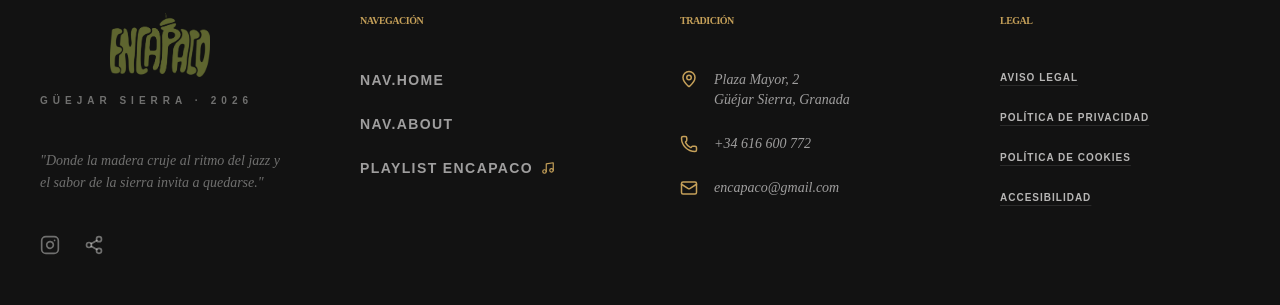
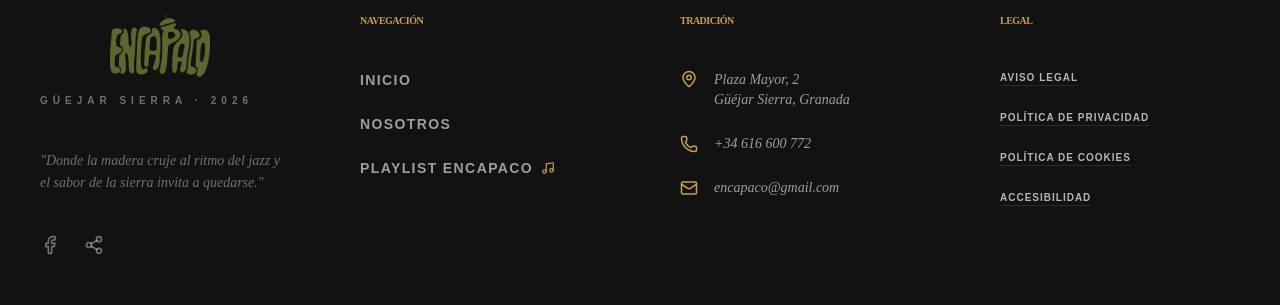
Before and after one commit to klarx94-Architect/encapaco-menu-premium, a React (Vite) app: page /llegar in a window 1280 px wide. Shown: the part 1671-1976 px from the top of the page. Built offline with nearby package versions, Linux system fonts and the light colour scheme.

Commit message:
fix: eliminar categoría Tés duplicada en Menu, Facebook en footer, nav links corregidos

```diff
--- a/src/components/layout/Footer.jsx
+++ b/src/components/layout/Footer.jsx
@@ -1,4 +1,4 @@
-import { Instagram, Share2, MapPin, Phone, Mail, Music } from 'lucide-react';
+import { Facebook, Share2, MapPin, Phone, Mail, Music } from 'lucide-react';
 import { Link } from 'react-router-dom';
 import { useLanguage } from '../../context/LanguageContext';
 
@@ -24,7 +24,15 @@ export default function Footer() {
                {t('footer.tagline')}
             </p>
             <div className="flex gap-6 items-center">
-               <a href="#" className="text-pearl-white/40 hover:text-sierra-gold transition-colors"><Instagram size={20} /></a>
+               <a
+                 href="https://www.facebook.com/profile.php?id=100041610806468"
+                 target="_blank"
+                 rel="noopener noreferrer"
+                 aria-label="Facebook de ENCAPACO"
+                 className="text-pearl-white/40 hover:text-sierra-gold transition-colors"
+               >
+                 <Facebook size={20} />
+               </a>
                <a href="#" className="text-pearl-white/40 hover:text-sierra-gold transition-colors"><Share2 size={20} /></a>
             </div>
           </div>
@@ -33,8 +41,12 @@ export default function Footer() {
           <div>
             <h4 className="text-[10px] font-black uppercase tracking-[0.6em] text-sierra-gold mb-10">{t('footer.nav_title')}</h4>
             <ul className="space-y-6 text-sm font-bold uppercase tracking-widest text-pearl-white/60">
-              <li><Link to="/" className="hover:text-pearl-white transition-colors no-underline">{t('nav.home')}</Link></li>
-              <li><Link to="/nosotros" className="hover:text-pearl-white transition-colors no-underline">{t('nav.about')}</Link></li>
+              <li>
+                <a href="/#" className="hover:text-pearl-white transition-colors no-underline">Inicio</a>
+              </li>
+              <li>
+                <Link to="/nosotros" className="hover:text-pearl-white transition-colors no-underline">Nosotros</Link>
+              </li>
               <li>
                 <a
                   href="https://open.spotify.com/user/encapaco?si=t1PY-0vMRMKJW5ISArIJ7g"
--- a/src/pages/Menu.jsx
+++ b/src/pages/Menu.jsx
@@ -41,7 +41,7 @@ const MENU_ITEMS = [
   { id: 24, cat: 'Raciones', name: 'Rosca serrana', price: 12.00, desc: 'Embutidos ibéricos y aceite de oliva.' },
   { id: 25, cat: 'Raciones', name: 'Pincho moruno', price: 7.50, desc: 'Marinado andaluz a la brasa.' },
 
-  // Bebidas
+  // Bebidas Calientes (datos para el carrito, no se renderizan como categoría visible)
   { id: 26, cat: 'Bebidas Calientes', name: 'Té negro con canela', price: 1.80, desc: 'Té negro' },
   { id: 27, cat: 'Bebidas Calientes', name: 'Té negro pakistaní', price: 1.80, desc: 'Té negro' },
   { id: 28, cat: 'Bebidas Calientes', name: 'Té verde china Gunpowder', price: 1.80, desc: 'Té verde' },
@@ -65,7 +65,7 @@ const CAT_IMAGES = {
   'Sandwiches': '/assets/comida/sandwiches2.jpg',
   'Pizzas': '/assets/bar_tapas/pizzas-2814417.jpg',
   'Raciones': '/assets/bar_tapas/img-3468.jpg',
-  'Bebidas Calientes': '/assets/nosotros/img-4389.jpg' // Replaced tortilla with a different interior/lounge image likely showing coffee/tea cups
+  'Bebidas Calientes': '/assets/nosotros/img-4389.jpg'
 };
 
 const CategoryCard = ({ category, items, index, cart, updateCart }) => {
@@ -205,9 +205,9 @@ export default function Menu({ onReserve }) {
          </button>
       </div>
 
-      {/* Menu Categories List */}
+      {/* Menu Categories List — Bebidas Calientes excluida (se muestra en sección desplegable propia) */}
       <div className="w-full max-w-[1200px] px-4 md:px-8 space-y-10 md:space-y-16">
-        {['Hamburguesas', 'Bocadillos', 'Sandwiches', 'Pizzas', 'Raciones', 'Bebidas Calientes'].map((category, idx) => {
+        {['Hamburguesas', 'Bocadillos', 'Sandwiches', 'Pizzas', 'Raciones'].map((category, idx) => {
           const items = MENU_ITEMS.filter(item => item.cat === category);
           if (items.length === 0) return null;
 
```
